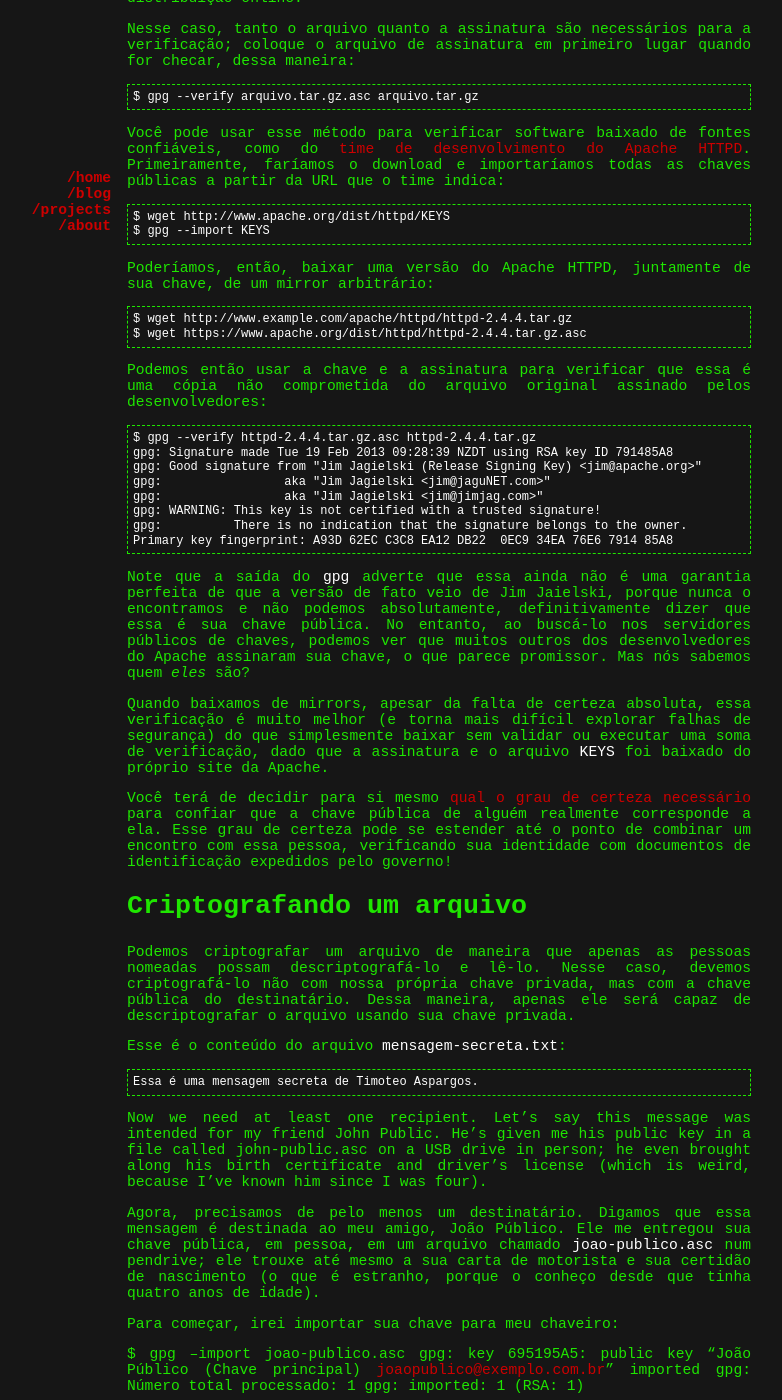
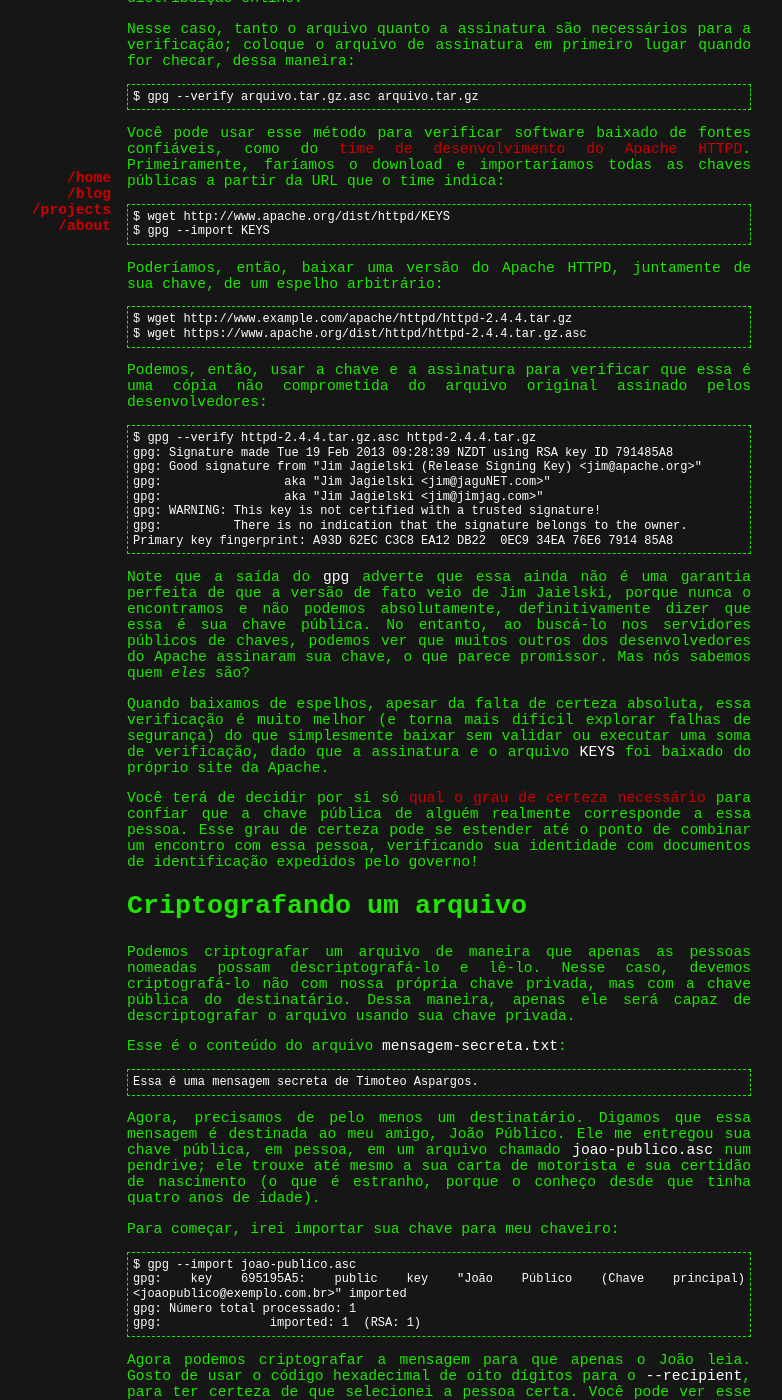
Before and after one commit to rberaldo/cabaladada, a Jekyll site: the page built from _posts/2013-09-23-linux_cripto_gnupg_uso.markdown, in a window 1280 px wide and 1400 px high, scrolled down 1712 px. Shown: the whole window, without its empty margins (273-1055 px from the left). Built offline with Jekyll 4.4.1, drawn with Linux system fonts in a browser that asks for light colours; Markdown is read by kramdown in place of the engine named in the settings; comment, search, counter and statistics services are not loaded; some of the changed text lies outside the part shown.

Commit message:
More reviews

```diff
--- a/_posts/2013-09-23-linux_cripto_gnupg_uso.markdown
+++ b/_posts/2013-09-23-linux_cripto_gnupg_uso.markdown
@@ -13,8 +13,8 @@ Para a lista de posts, veja a [introdução][linux_crypto_intro].
 
 ---
 
-Com nossas chaves privada e públicas criadas e guardadas, podemos começar usar
-alguns dos recursos do GnuPG para assinar, verificar, criptografar e
+Com nossas chaves privada e públicas criadas e guardadas, podemos começar a
+usar alguns dos recursos do GnuPG para assinar, verificar, criptografar e
 descriptografar arquivos e mensagens para distribuição em canais não
 confiáveis, como a internet.
 
@@ -104,14 +104,13 @@ partir da URL que o time indica:
     $ wget http://www.apache.org/dist/httpd/KEYS
     $ gpg --import KEYS
 
-
 Poderíamos, então, baixar uma versão do Apache HTTPD, juntamente de sua chave,
-de um mirror arbitrário:
+de um espelho arbitrário:
 
     $ wget http://www.example.com/apache/httpd/httpd-2.4.4.tar.gz
     $ wget https://www.apache.org/dist/httpd/httpd-2.4.4.tar.gz.asc
 
-Podemos então usar a chave e a assinatura para verificar que essa é uma cópia
+Podemos, então, usar a chave e a assinatura para verificar que essa é uma cópia
 não comprometida do arquivo original assinado pelos desenvolvedores:
 
     $ gpg --verify httpd-2.4.4.tar.gz.asc httpd-2.4.4.tar.gz
@@ -130,15 +129,15 @@ entanto, ao buscá-lo nos servidores públicos de chaves, podemos ver que muitos
 outros dos desenvolvedores do Apache assinaram sua chave, o que parece
 promissor. Mas nós sabemos quem *eles* são?
 
-Quando baixamos de mirrors, apesar da falta de certeza absoluta, essa
+Quando baixamos de espelhos, apesar da falta de certeza absoluta, essa
 verificação é muito melhor (e torna mais difícil explorar falhas de segurança)
 do que simplesmente baixar sem validar ou executar uma soma de verificação,
 dado que a assinatura e o arquivo `KEYS` foi baixado do próprio site da Apache.
 
-Você terá de decidir para si mesmo [qual o grau de certeza
+Você terá de decidir por si só [qual o grau de certeza
 necessário][validando_chaves] para confiar que a chave pública de alguém
-realmente corresponde a ela. Esse grau de certeza pode se estender até o ponto
-de combinar um encontro com essa pessoa, verificando sua identidade com
+realmente corresponde a essa pessoa. Esse grau de certeza pode se estender até
+o ponto de combinar um encontro com essa pessoa, verificando sua identidade com
 documentos de identificação expedidos pelo governo!
 
 ## Criptografando um arquivo
@@ -153,8 +152,6 @@ Esse é o conteúdo do arquivo `mensagem-secreta.txt`:
 
     Essa é uma mensagem secreta de Timoteo Aspargos.
 
-Now we need at least one recipient. Let’s say this message was intended for my friend John Public. He’s given me his public key in a file called john-public.asc on a USB drive in person; he even brought along his birth certificate and driver’s license (which is weird, because I’ve known him since I was four).
-
 Agora, precisamos de pelo menos um destinatário. Digamos que essa mensagem é
 destinada ao meu amigo, João Público. Ele me entregou sua chave pública, em
 pessoa, em um arquivo chamado `joao-publico.asc` num pendrive; ele trouxe até
@@ -163,10 +160,10 @@ porque o conheço desde que tinha quatro anos de idade).
 
 Para começar, irei importar sua chave para meu chaveiro:
 
-$ gpg --import joao-publico.asc
-gpg: key 695195A5: public key "João Público (Chave principal) <joaopublico@exemplo.com.br>" imported
-gpg: Número total processado: 1
-gpg:               imported: 1  (RSA: 1)
+    $ gpg --import joao-publico.asc
+    gpg: key 695195A5: public key "João Público (Chave principal) <joaopublico@exemplo.com.br>" imported
+    gpg: Número total processado: 1
+    gpg:               imported: 1  (RSA: 1)
 
 Agora podemos criptografar a mensagem para que apenas o João leia. Gosto de
 usar o código hexadecimal de oito dígitos para o `--recipient`, para ter
```
Also changed, not shown: other parts of _posts/2013-09-23-linux_cripto_gnupg_uso.markdown (+2 -2 lines), _posts/2013-09-27-linux_cripto_chaves_ssh.markdown (+11 -13 lines).
